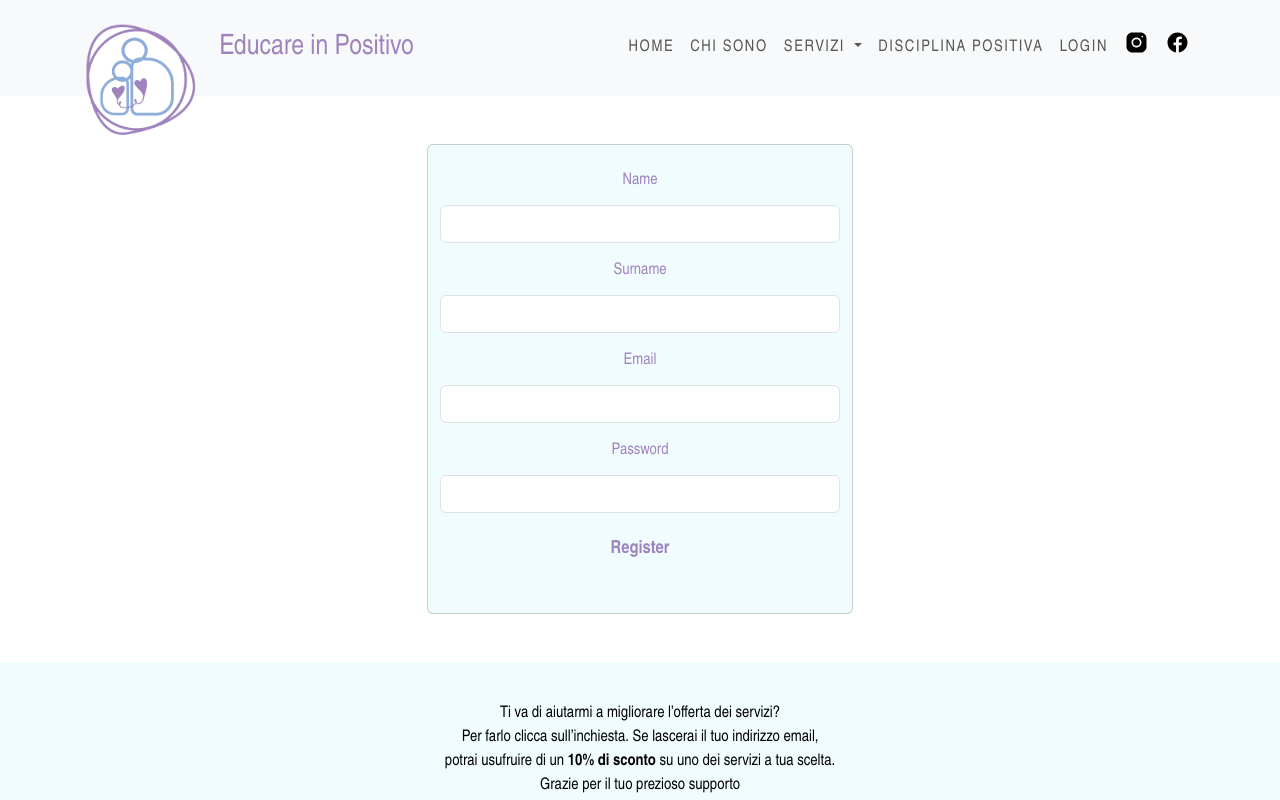
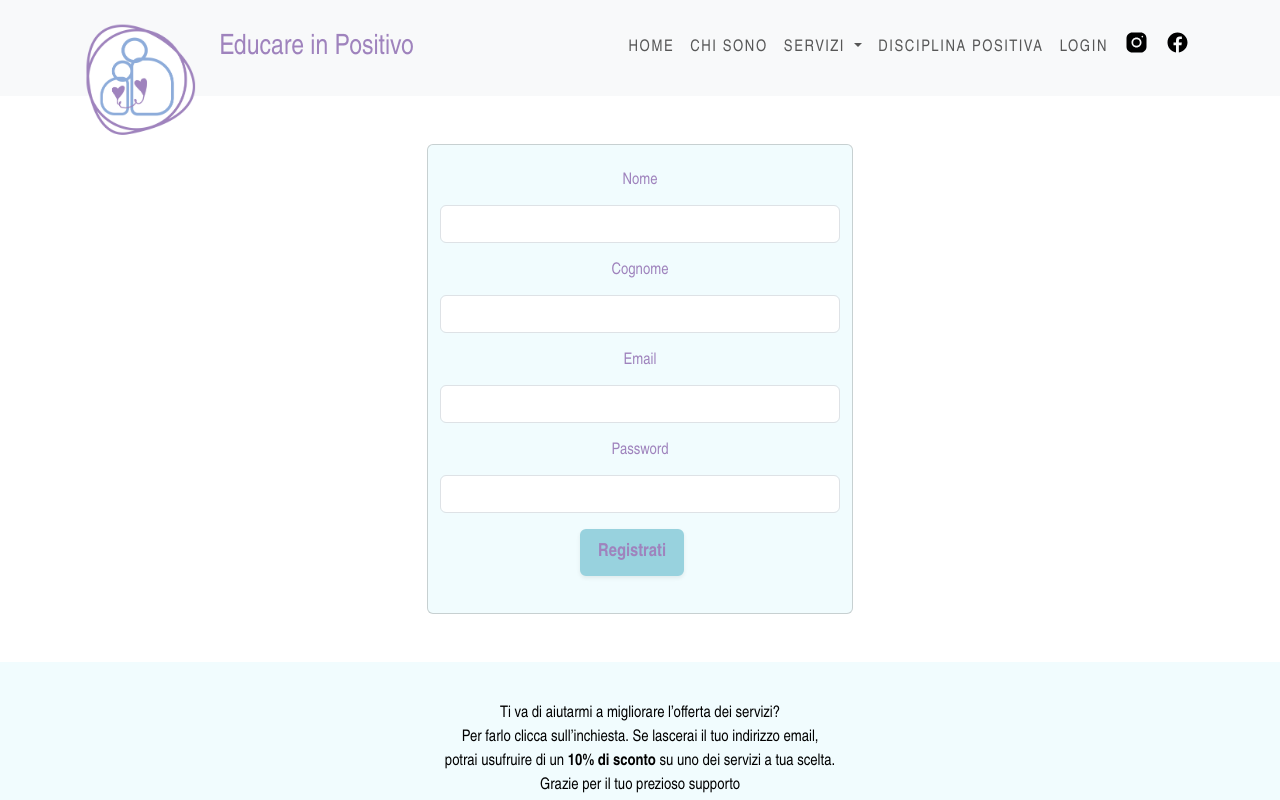
Before and after one commit to ezeam/S9.-Projecte-Final-Front, an Angular app in the folder EducareInPositivo/: page /register in a window 1280 px wide. Shown: the top 800 px of the page. Built offline with nearby package versions, Linux system fonts and the light colour scheme.

Commit message:
WIP-Traducidos login y registro

```diff
--- a/EducareInPositivo/src/app/components/login/login.component.html
+++ b/EducareInPositivo/src/app/components/login/login.component.html
@@ -9,10 +9,10 @@
     @if(loginForm.get('email')?.invalid && loginForm.get('email')?.touched){
       <div class="error">
         @if(loginForm.get('email')?.errors?.['required']){
-          <span class="text-danger">Email is required</span>
+          <span class="text-danger">L'email è obbligatoria</span>
         }
         @if(loginForm.get('email')?.errors?.['email']){
-          <span class="text-danger">Invalid email format</span>
+          <span class="text-danger">L'email deve avere una struttura corretta</span>
         }
       </div>
     }
@@ -25,13 +25,13 @@
     @if(loginForm.get('password')?.invalid && loginForm.get('password')?.touched){
       <div class="error">
         @if(loginForm.get('password')?.errors?.['required']){
-          <span class="text-danger">Password is required</span>
+          <span class="text-danger">La password è obbligatoria</span>
         }
       </div>
     }
   </div>
   <div class="p-3 d-flex justify-content-center">
-    <button type="submit" class="btn btn-light">Login</button>
+    <button type="submit" class="btn btn-primary me-3 px-3 py-2 border-2 shadow-sm">Login</button>
   </div>
   @if(errorMessage){
     <div class="error p-0 text-center">{{ errorMessage }}</div>
--- a/EducareInPositivo/src/app/components/register/register.component.html
+++ b/EducareInPositivo/src/app/components/register/register.component.html
@@ -2,7 +2,7 @@
   <form [formGroup]="registerForm" (ngSubmit)="register()">
     <div class="mb-3">
       <span class="d-flex justify-content-center mb-1">
-        <label htmlFor="inputNombre" class="form-label mt-4">Name</label>
+        <label htmlFor="inputNombre" class="form-label mt-4">Nome</label>
       </span>
       <input
         type="text"
@@ -18,17 +18,15 @@
       @if(registerForm.get('name')?.invalid &&
       registerForm.get('name')?.touched) {
       <div class="text-danger">
-        @if(registerForm.get('name')?.errors?.['required']) { First name is
-        required } @if(registerForm.get('name')?.errors?.['minlength']) { Must
-        be at least 3 characters long }
-        @if(registerForm.get('name')?.errors?.['pattern']) { Only letters are
-        allowed }
+        @if(registerForm.get('name')?.errors?.['required']) { Il nome è obbligatorio }
+        @if(registerForm.get('name')?.errors?.['minlength']) { Il nome Ddve essere lungo almeno 3 caratteri }
+        @if(registerForm.get('name')?.errors?.['pattern']) { Sono ammesse solo lettere}
       </div>
       }
     </div>
     <div class="mb-3">
       <span class="d-flex justify-content-center mb-1">
-        <label htmlFor="inputApellidos" class="form-label">Surname</label>
+        <label htmlFor="inputApellidos" class="form-label">Cognome</label>
       </span>
       <input
         type="text"
@@ -44,11 +42,9 @@
       @if(registerForm.get('surname')?.invalid &&
       registerForm.get('surname')?.touched) {
       <div class="text-danger">
-        @if(registerForm.get('surname')?.errors?.['required']) { Last name is
-        required } @if(registerForm.get('surname')?.errors?.['minlength']) {
-        Must be at least 3 characters long }
-        @if(registerForm.get('surname')?.errors?.['pattern']) { Only letters
-        are allowed }
+        @if(registerForm.get('surname')?.errors?.['required']) { Il cognome è obbligatorio }
+        @if(registerForm.get('surname')?.errors?.['minlength']) { Il cognome Deve essere lungo almeno 3 caratteri }
+        @if(registerForm.get('surname')?.errors?.['pattern']) { Sono ammesse solo lettere }
       </div>
       }
     </div>
@@ -70,9 +66,8 @@
       @if(registerForm.get('email')?.invalid &&
       registerForm.get('email')?.touched) {
       <div class="text-danger">
-        @if(registerForm.get('email')?.errors?.['required']) { Email is required
-        } @if(registerForm.get('email')?.errors?.['email']) { Email must have a
-        correct structure }
+        @if(registerForm.get('email')?.errors?.['required']) { L'email è obbligatoria }
+        @if(registerForm.get('email')?.errors?.['email']) { L'email deve avere una struttura corretta }
       </div>
       }
     </div>
@@ -94,18 +89,15 @@
       @if(registerForm.get('password')?.invalid &&
       registerForm.get('password')?.touched) {
       <div class="text-danger">
-        @if(registerForm.get('password')?.errors?.['required']) { Password is
-        required } @if(registerForm.get('password')?.errors?.['minlength']) {
-        Must be at least 3 characters long }
-        @if(registerForm.get('password')?.errors?.['maxlength']) { Must have a
-        maximum of 8 characters }
-        @if(registerForm.get('password')?.errors?.['pattern']) { Must have at
-        least one uppercase letter and at least 1 number }
+        @if(registerForm.get('password')?.errors?.['required']) { La password è obbligatoria }
+        @if(registerForm.get('password')?.errors?.['minlength']) {Deve essere lunga almeno 3 caratteri }
+        @if(registerForm.get('password')?.errors?.['maxlength']) { Deve avere un massimo di 8 caratteri }
+        @if(registerForm.get('password')?.errors?.['pattern']) { Deve contenere almeno una lettera maiuscola e almeno 1 numero }
       </div>
       }
     </div>
     <span class="d-flex justify-content-center mb-1">
-      <button type="submit" class="btn btn-light">Register</button>
+      <button type="submit" class="btn btn-primary me-3 px-3 py-2 border-2 shadow-sm">Registrati</button>
     </span>
     @if(errorMessage){
       <span class="d-flex justify-content-center mb-1">
--- a/EducareInPositivo/src/app/services/payment.service.ts
+++ b/EducareInPositivo/src/app/services/payment.service.ts
@@ -67,11 +67,11 @@ export class PaymentService {
     // Renderizar el botón de PayPal
     paypal.Buttons({
       createOrder: (data: any, actions: any) => {
+        console.log("Actions que llegan de paypal", actions);
         return actions.order.create({
           purchase_units: [{
             amount: {
               currency_code: 'EUR',
-              // value: '10.00' // Cambia esto al monto real de la inscripción
               value: price
             }
           }]
@@ -79,6 +79,7 @@ export class PaymentService {
       },
       onApprove: (data: any, actions: any) => {
         return actions.order.capture().then((details: any) => {
+          console.log("Details que llegan de paypal", details);
           alert('Transacción completada por ' + details.payer.name.given_name);
           // Aquí puedes manejar la lógica post-pago
         });
```
